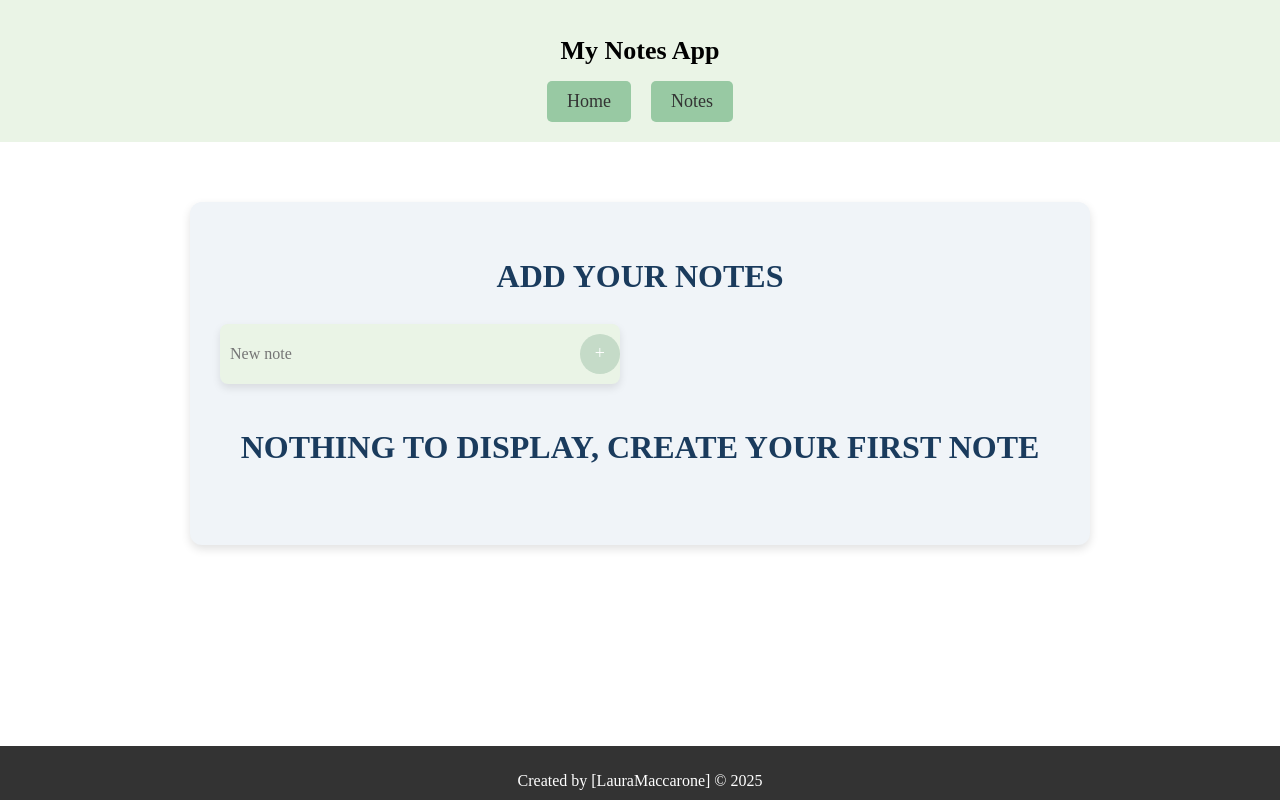
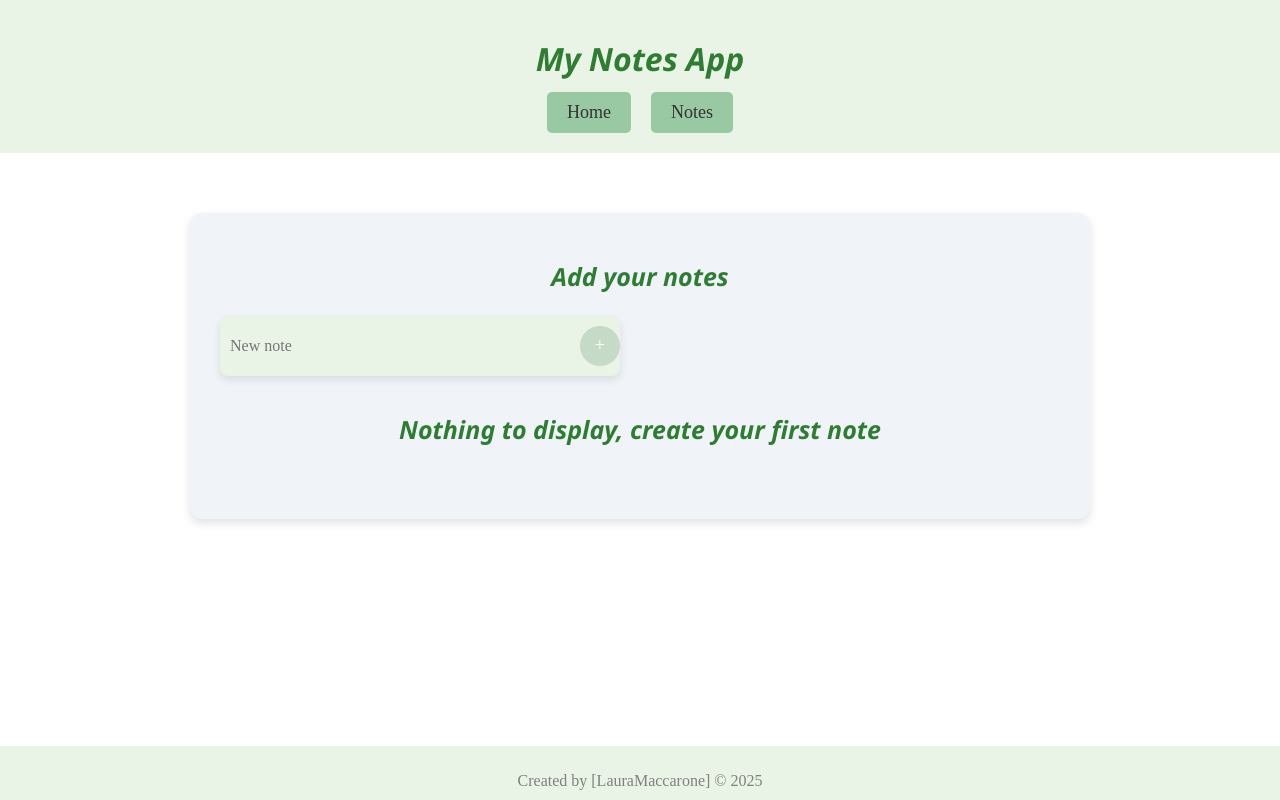
Before and after one commit to lmaccaro-maker/proyecto-final-notas, a Vue app: page /notes in a window 1280 px wide. Built offline with nearby package versions, Linux system fonts and the light colour scheme.

Commit message:
updating css

```diff
--- a/src/layout/Layout.vue
+++ b/src/layout/Layout.vue
@@ -36,9 +36,13 @@
 }
 
 .title {
-  font-size: 26px;
-  font-weight: bold;
-  margin-bottom: 15px;
+  font-size: 32px;
+  font-family: 'Segoe UI', Tahoma, Geneva, Verdana, sans-serif; /* Consistent font family */
+  color: #2e7d32; /* Professional green color */
+  font-style: italic; /* Italicize the text */
+  font-weight: bold; /* Maintain bold style for emphasis */
+  text-align: center; /* Make alignment consistent */
+  margin-bottom: 15px; /* Bottom margin for spacing */
 }
 
 .nav-list {
@@ -77,8 +81,9 @@
 }
 
 .footer {
-  background-color: #333;
-  color: #fff;
+  background-color: #eaf4e6;
+  color: grey;
+  text-transform: bold;
   text-align: center;
   padding: 10px;
 
--- a/src/views/Home.vue
+++ b/src/views/Home.vue
@@ -3,8 +3,72 @@
 </script>
 
 <template>
-  <h2>Home Page</h2>
+  <h2>Notes</h2>
   <h3> Here you can write all your notes</h3>
 </template>
 
-<style scoped></style>
+<style scoped>
+/* Global style reset and background */
+body {
+  margin: 0;
+  padding: 0;
+  font-family: 'Segoe UI', Tahoma, Geneva, Verdana, sans-serif;
+  background-color: #eaf4e6; /* Light green background for consistency */
+  color: #333;
+}
+
+/* Container for page content */
+.container {
+  max-width: 1000px;
+  margin: 0 auto;
+  padding: 20px;
+}
+
+/* Header Styles */
+h2 {
+  font-size: 2.5rem;
+  color: #2e7d32; /* Rich green */
+  border-bottom: 2px solid #2e7d32;
+  padding-bottom: 10px;
+  margin-bottom: 15px;
+}
+
+h3 {
+  font-size: 1.5rem;
+  color: #2e7d32;
+  margin-bottom: 20px;
+}
+
+/* Intro Section Styling */
+.notes-intro {
+  background-color: #ffffff;
+  padding: 15px;
+  border-radius: 8px;
+  box-shadow: 0 2px 4px rgba(0, 0, 0, 0.1);
+}
+
+.notes-intro p {
+  font-size: 1rem;
+  line-height: 1.6;
+  color: #555;
+  margin-bottom: 10px;
+}
+
+/* Button Styling */
+.button {
+  display: inline-block;
+  background-color: #66bb6a;
+  color: #fff;
+  padding: 10px 20px;
+  margin-top: 10px;
+  border: none;
+  border-radius: 4px;
+  cursor: pointer;
+  font-size: 1rem;
+  transition: background-color 0.3s;
+}
+
+.button:hover {
+  background-color: #558b2f;
+}
+</style>
--- a/src/views/Notes.vue
+++ b/src/views/Notes.vue
@@ -43,12 +43,12 @@ const noteStore = useNoteStore();
 }
 
 h2 {
-  font-size: 32px; /* Título prominente */
-  color: #1a3b5d; /* Azul medio para una mejor claridad */
+  font-size: 25px; /* Título prominente */
+  font-family: 'Segoe UI', Tahoma, Geneva, Verdana, sans-serif;
+  color: #2e7d32; /* Cambio a un verde profesional */
+  font-style: italic; /* Estilo en cursiva */
   text-align: center; /* Texto centrado */
-  margin-bottom: 30px; /* Espaciado inferior más pronunciado */
-  font-weight: bold;
-  text-transform: uppercase; /* Mayúsculas para enfatizar */
+  margin-bottom: 25px; /* Espaciado inferior */
 }
 
 .note-list {
```
